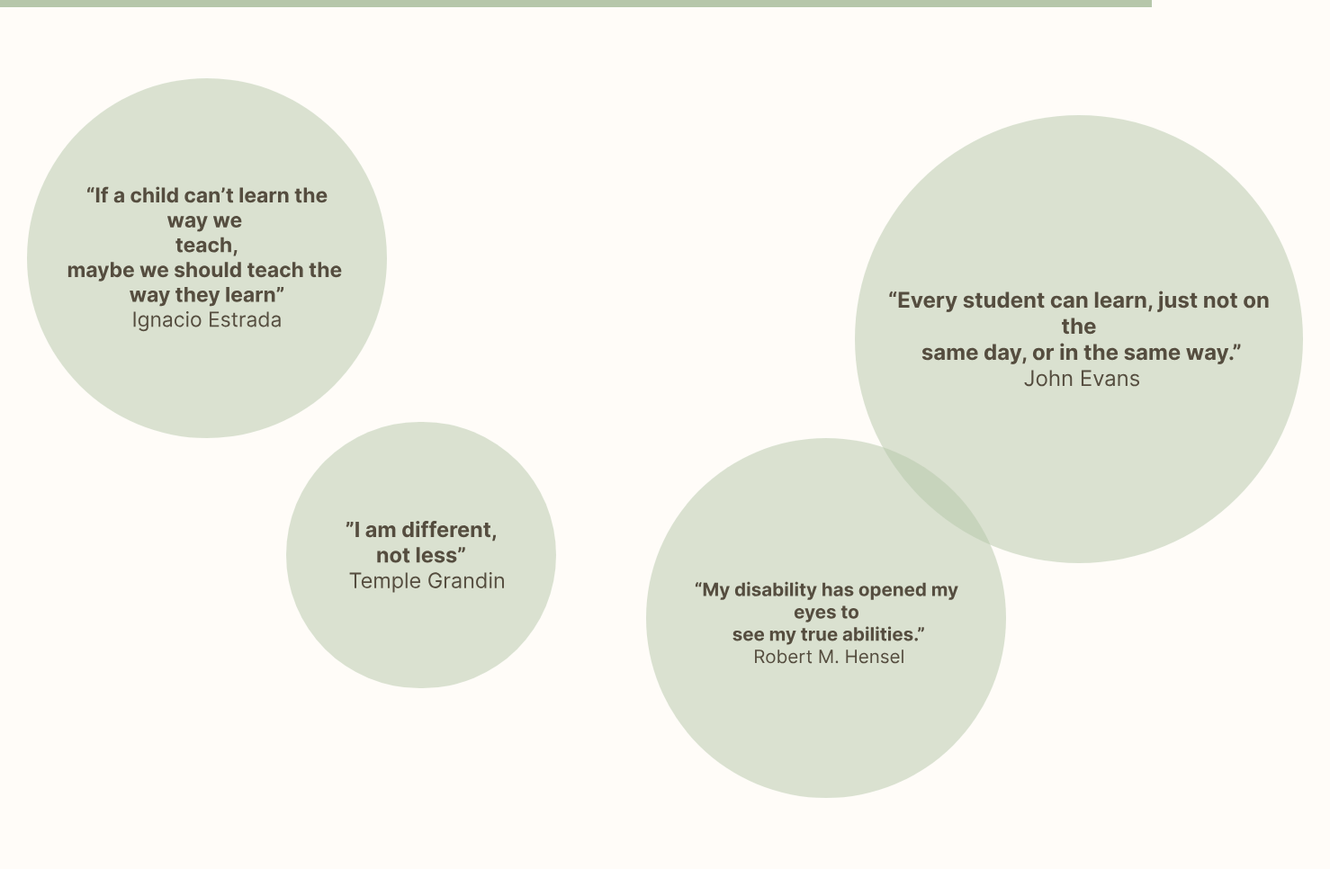
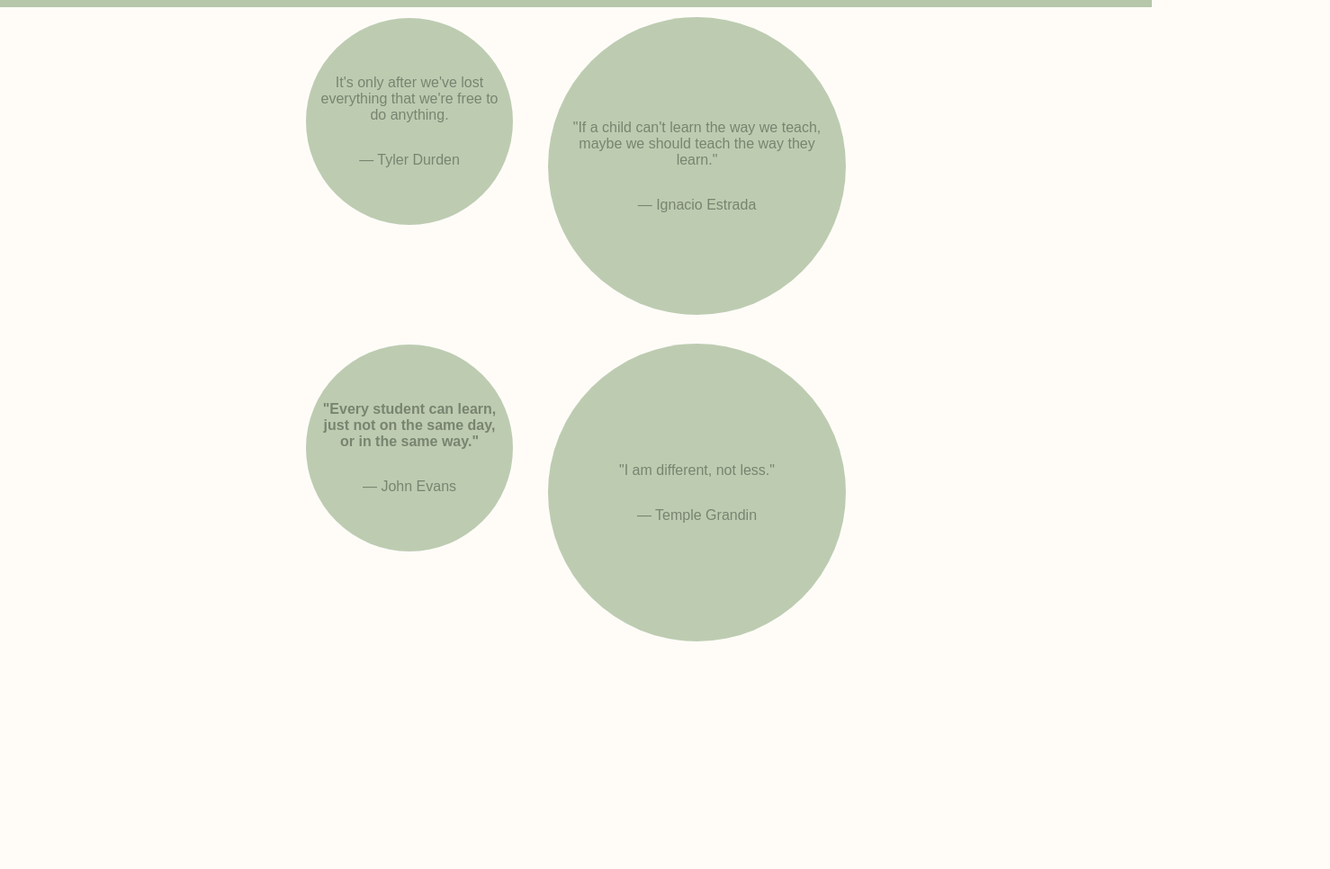
Before and after one commit to HeiddisBirta/Group_project_1, a plain HTML site: page index.html in a window 1280 px wide. Shown: the part 1260-2226 px from the top of the page at 90% size, 1478 px wide, since content can reach past the window. After the commit the page ends 1973 px from the top, so only its background shows below. Drawn offline with nearby package versions, Linux system fonts and the light colour scheme.

```diff
--- a/index.css
+++ b/index.css
@@ -41,7 +41,7 @@
 
 .houseSymbol>.material-symbols-outlined {
   font-size: 50px;
-  color: #a0937d;
+  color:#6B7862;
 }
 
 .buttonSide {
@@ -51,15 +51,15 @@
 
 .button {
   background-color: #fffcf8;
-  border: 1px solid #a0937d;
-  color: #a0937d;
+  border: 1px solid #6B7862;
+  color: #6B7862;
   padding: 8px 33px;
   border-radius: 8px;
 
 }
 
 .button:hover {
-  background-color: #a0937d;
+  background-color: #6B7862;
   color: #fffcf8;
   transform: scale(1.1);
   cursor: pointer;
@@ -80,16 +80,17 @@
   letter-spacing: .1em;
   line-height: 2;
   font-family: "Inter", sans-serif;
-  color: #a0937d;
+  color: #6B7862;
 }
 
 .title {
   font-size: 46px;
-  color: #a0937d;
+  color: #6B7862;
 }
 
 .text {
   font-size: 20px;
+  color:#6B7862;
 }
 
 .logo {
@@ -106,7 +107,7 @@
   font-family: "Inter", sans-serif;
   justify-content: center;
   display: flex;
-  color: #a0937d;
+  color: #6B7862;
   font-size: 46px;
 }
 
@@ -164,66 +165,76 @@
 
 .buttonSubmit {
   background-color: #fffcf8;
-  border: 1px solid #a0937d;
-  color: #a0937d;
+  border: 1px solid #6B7862;
+  color: #6B7862;
   padding: 8px 33px;
   border-radius: 8px;
 }
 
 .buttonSubmit:hover {
-  background-color: #a0937d;
+  background-color: #6B7862;
   color: #fffcf8;
   transform: scale(1.1);
   cursor: pointer;
 }
 
-.circleX2 {
+.circles {
+  display: flex;
+  flex-direction: column;
+  align-items: center;
+  gap: 2em;
+
+.group1, .group2 {
   display: flex;
   justify-content: space-between;
+  gap: 2em;
   width: 100%;
+  max-width: 600px;
+  position: relative;
 }
 
-.circleX4 {
+.circle {
+  background: #B6C7AA;
+  color: #6B7862;
+  font-family: sans-serif;
+  border-radius: 50%;
   display: flex;
-  justify-content: space-between;
-  width: 80%;
+  flex-direction: column;
+  justify-content: center;
+  text-align: center;
+  padding: 1em;
+  opacity: 0.9;
+  position: relative;
 }
 
-.circle1 {
-  text-align: right;
-  width: 400px;
-  display: flex;
-  max-width: 100%;
-  padding: 30px;
-  align-items: center;
+.circle:nth-child(1) {
+  width: 198px;
+  height: 198px;
+  opacity: 90%;
+  transform: translateY(12px);
 }
 
-.circle2 {
-  text-align: left;
-  width: 500px;
-  display: flex;
-  max-width: 100%;
-  padding: 30px;
-  align-items: center;
-  transform: translate(460px, 90px);
+.circle:nth-child(2) {
+  width: 299px;
+  height: 299px;
+  opacity: 0.9;
+  transform: translateY(11px);
 }
 
-.circle3 {
-  text-align: right;
-  width: 300px;
-  display: flex;
-  max-width: 100%;
-  padding: 50px;
-  align-items: center;
-  transform: translate(-750px, 330px);
+.circle:nth-child(3) {
+  width: 270px;
+  height: 270px;
+  opacity: 30%;
+  transform: translateY(-15px);
+
+.circle:nth-child(4) {
+  width: 240px;
+  height: 240px;
+  opacity: 0.8;
+  transform: translateY(25px);
 }
 
-.circle4 {
-  text-align: left;
-  width: 400px;
-  display: flex;
-  max-width: 100%;
-  padding: 0px;
-  align-items: center;
-  transform: translate(-700px, 400px);
+.circle p {
+  font-size: 1em;
+  line-height: 1.3em;
 }
--- a/index.html
+++ b/index.html
@@ -60,13 +60,36 @@
         </div>
       </div>
     </form>
-  <div class="circleX2">
+    <div class="circles">
+      <div class="group1">
+        <div class="circle">
+          <p>It's only after we've lost everything that we're free to do anything.</p>
+          <p>— Tyler Durden</p>
+        </div>
+        <div class="circle">
+          <p>"If a child can't learn the way we teach, maybe we should teach the way they learn."</p>
+          <p>— Ignacio Estrada</p>
+        </div>
+      </div>
+      <div class="group2">
+        <div class="circle">
+          <p><strong>"Every student can learn, just not on the same day, or in the same way."</strong></p>
+          <p>— John Evans</p>
+        </div>
+        <div class="circle">
+          <p>"I am different, not less."</p>
+          <p>— Temple Grandin</p>
+        </div>
+      </div>
+    </div>
+    <!-- <div class="circleX2">
         <img class="circle1" src="CIRCLE 1.svg">
         <img class="circle2" src="CIRCLE 2.svg">
 
         <img class="circle3" src="CIRCLE 3.svg">
         <img class="circle4" src="CIRCLE 4.svg">
-  </div>
+      </div> -->
+
   </body>
 
 </html>
```
Also changed, not shown: Image 28-08-2024 at 10.21.jpg (added), Image.png (added), Screenshot 2024-08-28 at 09.33.00.png (added), special book fo parents .jpg (added), specialneedsbooks-563x1024.jpg (added), work book.jpg (added). Lines whose indentation alone changed are shown as unchanged.
